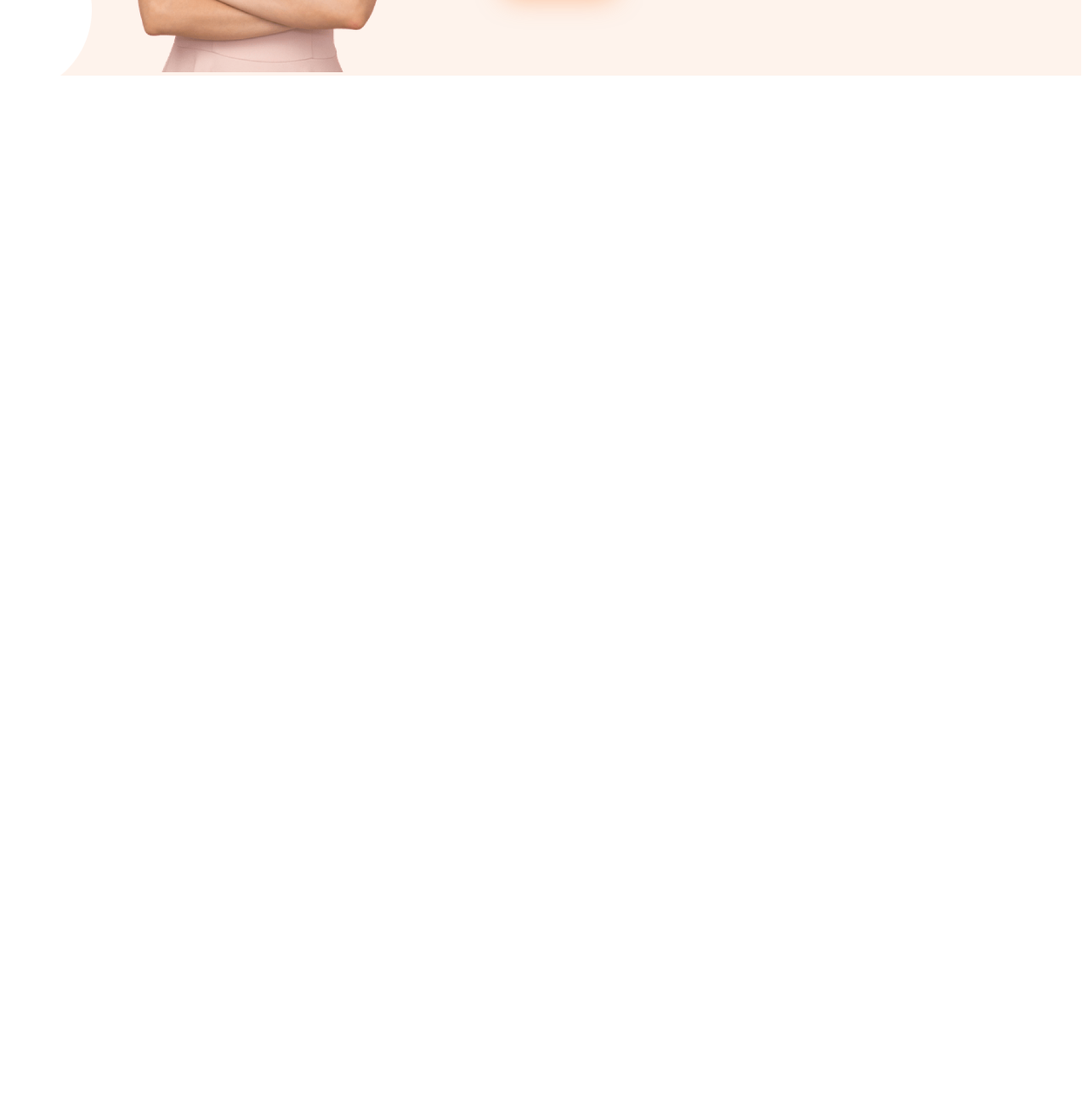
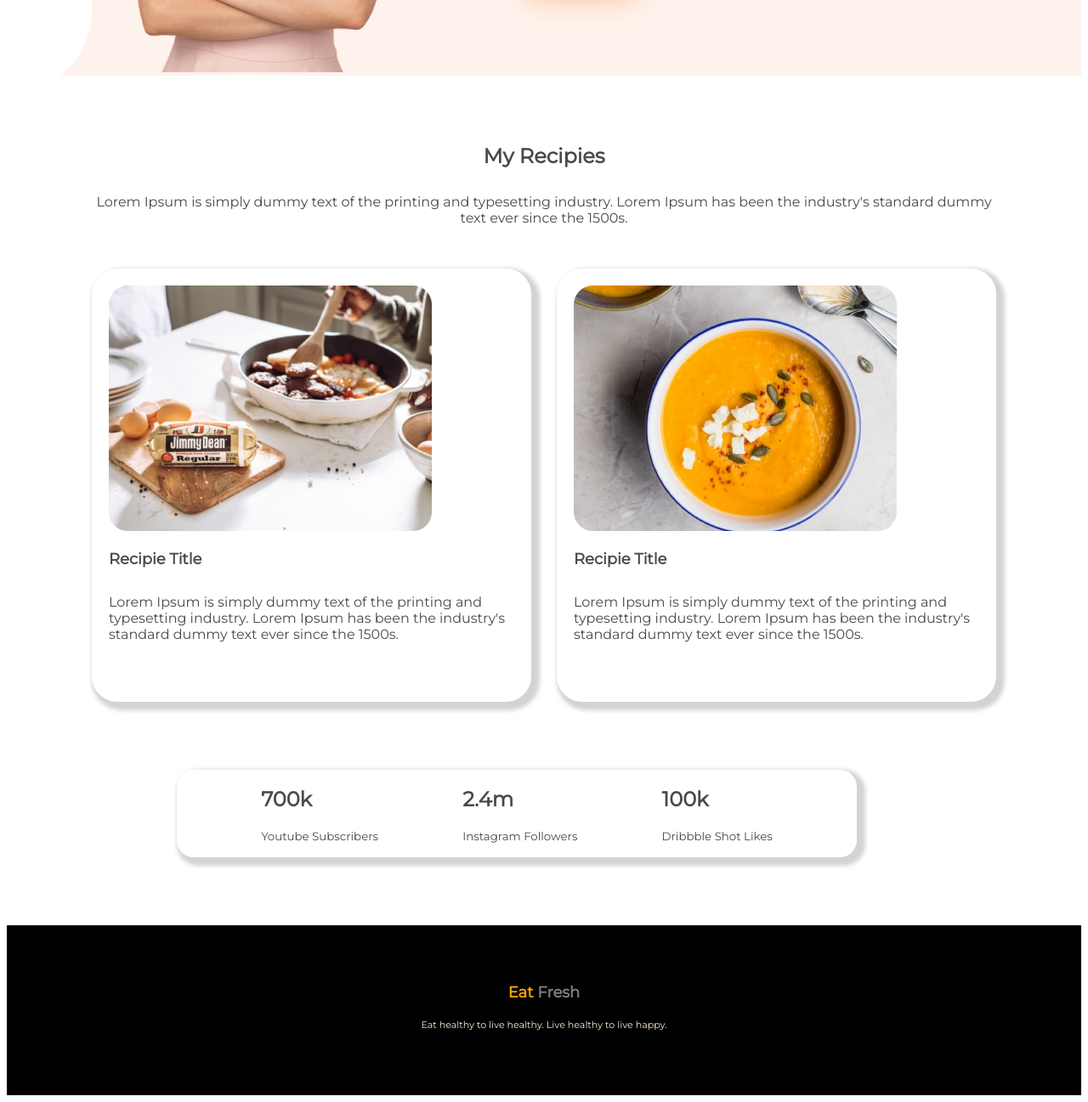
Before and after one commit to anshimi/eat-healthy, a plain HTML site: page index.html in a window 1280 px wide. Shown: the part 1157-2454 px from the top of the page at 85% size. Before the commit the page ends 1254 px from the top, so only its background shows below. Drawn offline with Linux system fonts and the light colour scheme.

Commit message:
last two section added

```diff
--- a/index.html
+++ b/index.html
@@ -39,6 +39,54 @@
             <a class="link-button" target="_blank" href="https://www.skipthedishes.com/">Contact me</a>
         </div>
     </section>
+    <section class="recipies">
+        <div class="recipie-text">
+            <h2>My Recipies</h2>
+            <p>Lorem Ipsum is simply dummy text of the printing and typesetting industry.
+                Lorem Ipsum has been the industry's standard dummy text ever since the
+                1500s.</p>
+        </div>
+        <div class="recipie-title">
+            <div class="recipie-title1">
+                <img class="recipie-image" src="images/food/Project Cover.jpg" alt="">
+                <h3>Recipie Title</h3>
+                <p>Lorem Ipsum is simply dummy text of the printing and
+                    typesetting industry. Lorem Ipsum has been the industry's
+                    standard dummy text ever since the 1500s.</p>
+            </div>
+            <div class="recipie-title2">
+                <img class="recipie-image" src="images/food/Project Cover.png" alt="">
+                <h3>Recipie Title</h3>
+                <p>Lorem Ipsum is simply dummy text of the printing and
+                    typesetting industry. Lorem Ipsum has been the industry's
+                    standard dummy text ever since the 1500s.</p>
+            </div>
+        </div>
+
+    </section>
+    <section class="follower">
+        <div class="follower-text">
+            <div>
+                <h2>700k</h2>
+                <p><small>Youtube Subscribers</small></p>
+            </div>
+            <div>
+                <h2>2.4m</h2>
+                <p><small>Instagram Followers</small></p>
+            </div>
+            <div>
+                <h2>100k</h2>
+                <p><small>Dribbble Shot Likes</small></p>
+            </div>
+        </div>
+
+    </section>
 </body>
+<footer class="footer-text">
+    <h3>
+        <span class="orange-color">Eat </span>Fresh
+    </h3>
+    <p><small>Eat healthy to live healthy. Live healthy to live happy.</small></p>
+</footer>
 
 </html>
--- a/style.css
+++ b/style.css
@@ -64,11 +64,12 @@ body {
 }
 
 .about h2 {
-    font-weight: 800;
+    font-weight: bolder;
 }
 
 .about-left {
     width: 50%;
+    margin-right: 50px;
 
 }
 
@@ -88,3 +89,81 @@ body {
     width: 50%;
     padding-right: 100px;
 }
+
+.recipies {
+    margin-top: 80px;
+    margin-left: 100px;
+    margin-right: 100px;
+}
+
+.recipies p {
+    margin-bottom: 50px;
+    margin-top: 30px;
+}
+
+.recipies h2 {
+    font-weight: bolder;
+}
+
+.recipie-title {
+    display: flex;
+}
+
+.recipie-text {
+    text-align: center;
+}
+
+.recipie-image {
+    width: 380px
+}
+
+.recipie-title1 {
+    border-radius: 30px;
+    box-shadow: 5px 5px 5px 5px lightgray;
+    padding: 20px;
+    margin-right: 30px;
+}
+
+.recipie-title2 {
+    padding: 20px;
+    border-radius: 30px;
+    box-shadow: 5px 5px 5px 5px lightgray;
+
+}
+
+h3 {
+    font-size: large;
+    font-weight: 800;
+
+}
+
+.follower-text {
+    display: flex;
+    justify-content: space-evenly;
+}
+
+.follower {
+    margin-top: 80px;
+    border-radius: 20px;
+    box-shadow: 5px 5px 5px 5px lightgray;
+    width: 800px;
+    margin-left: 200px;
+}
+
+.footer-text {
+    background-color: black;
+    color: white;
+    height: 150px;
+    margin-top: 80px;
+    text-align: center;
+    padding-top: 50px;
+}
+
+.footer-text p {
+    font-size: smaller;
+    color: antiquewhite;
+}
+
+.footer-text h3 {
+    color: gray;
+}
```
